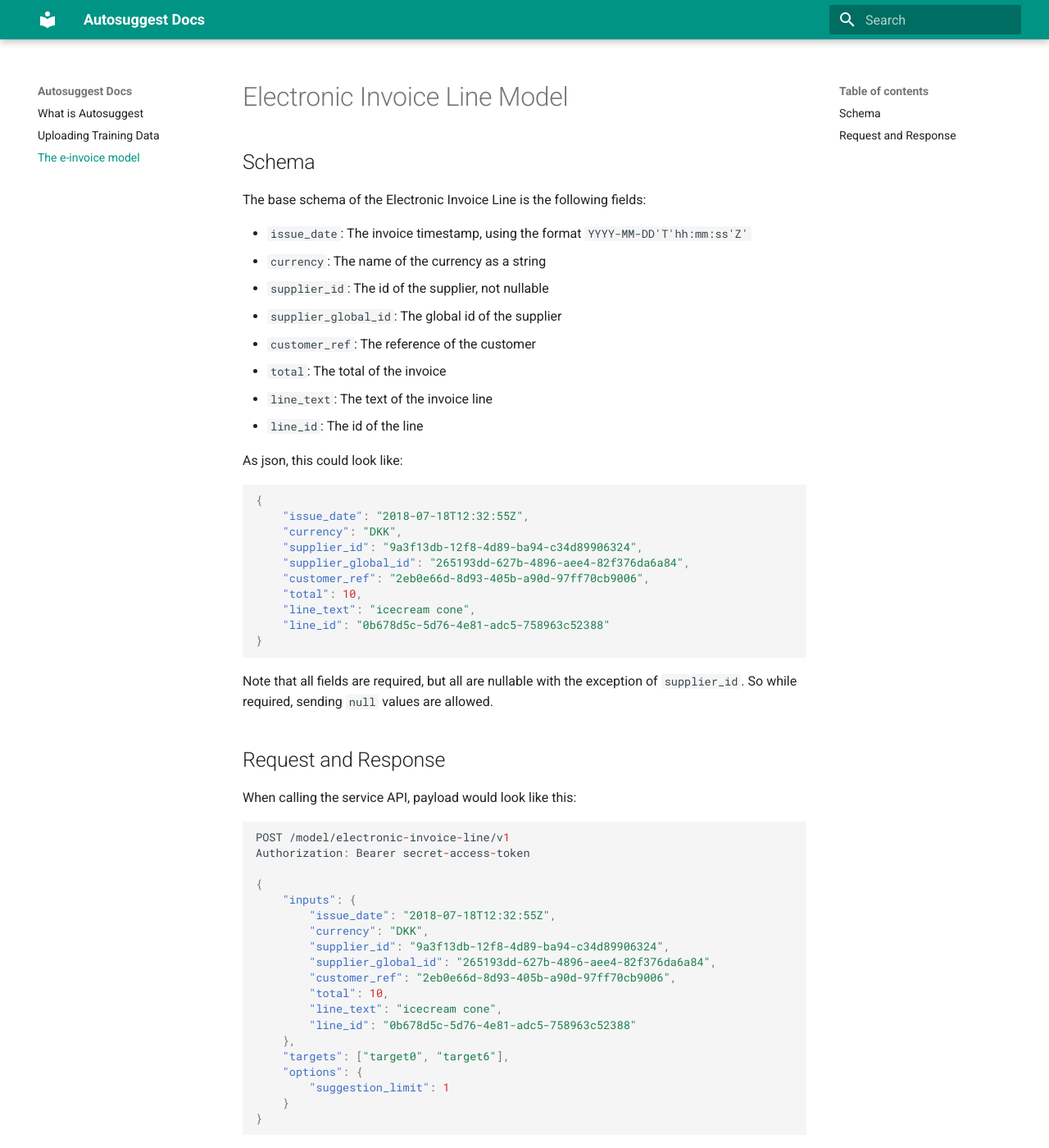
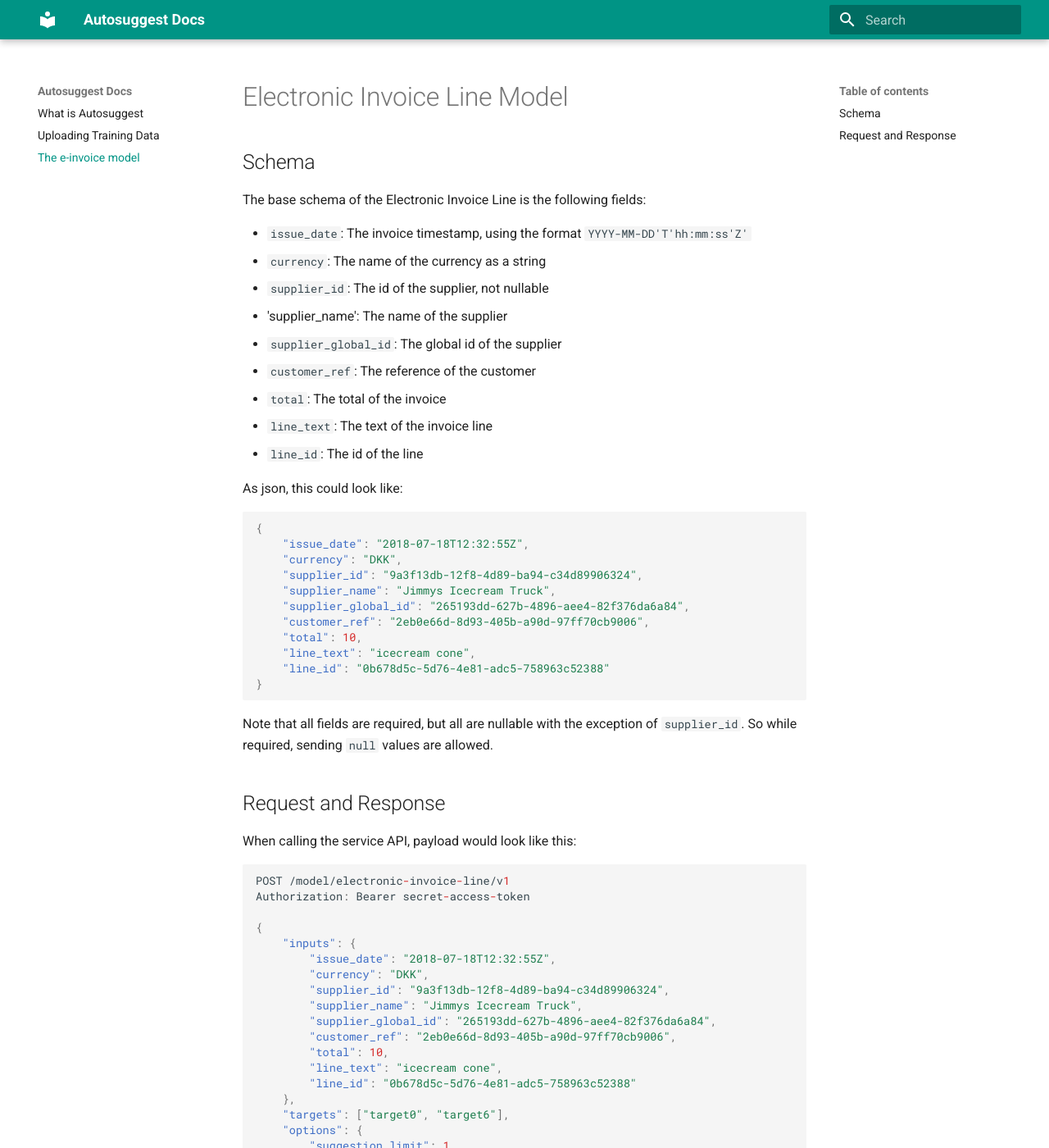
Before and after one commit to e-conomic/vml-docs, an MkDocs documentation site: the page built from docs/einvoice_model.md, in a window 1280 px wide and 1400 px high. Shown: the whole window at 82% size. Built offline with MkDocs 1.6.1 and Material for MkDocs 9.7.7, drawn with Linux system fonts in a browser that asks for light colours; old or Windows-style settings are respelled for this version of MkDocs.

Commit message:
Added missing supplier_name

```diff
--- a/docs/einvoice_model.md
+++ b/docs/einvoice_model.md
@@ -11,6 +11,7 @@ The base schema of the Electronic Invoice Line is the following fields:
 - `issue_date`: The invoice timestamp, using the format `YYYY-MM-DD'T'hh:mm:ss'Z'`
 - `currency`: The name of the currency as a string
 - `supplier_id`: The id of the supplier, not nullable
+- 'supplier_name': The name of the supplier
 - `supplier_global_id`: The global id of the supplier
 - `customer_ref`: The reference of the customer
 - `total`: The total of the invoice
@@ -24,6 +25,7 @@ As json, this could look like:
     "issue_date": "2018-07-18T12:32:55Z",
     "currency": "DKK",
     "supplier_id": "9a3f13db-12f8-4d89-ba94-c34d89906324",
+    "supplier_name": "Jimmys Icecream Truck",
     "supplier_global_id": "265193dd-627b-4896-aee4-82f376da6a84",
     "customer_ref": "2eb0e66d-8d93-405b-a90d-97ff70cb9006",
     "total": 10,
@@ -48,6 +50,7 @@ Authorization: Bearer secret-access-token
         "issue_date": "2018-07-18T12:32:55Z",
         "currency": "DKK",
         "supplier_id": "9a3f13db-12f8-4d89-ba94-c34d89906324",
+        "supplier_name": "Jimmys Icecream Truck",
         "supplier_global_id": "265193dd-627b-4896-aee4-82f376da6a84",
         "customer_ref": "2eb0e66d-8d93-405b-a90d-97ff70cb9006",
         "total": 10,
```
